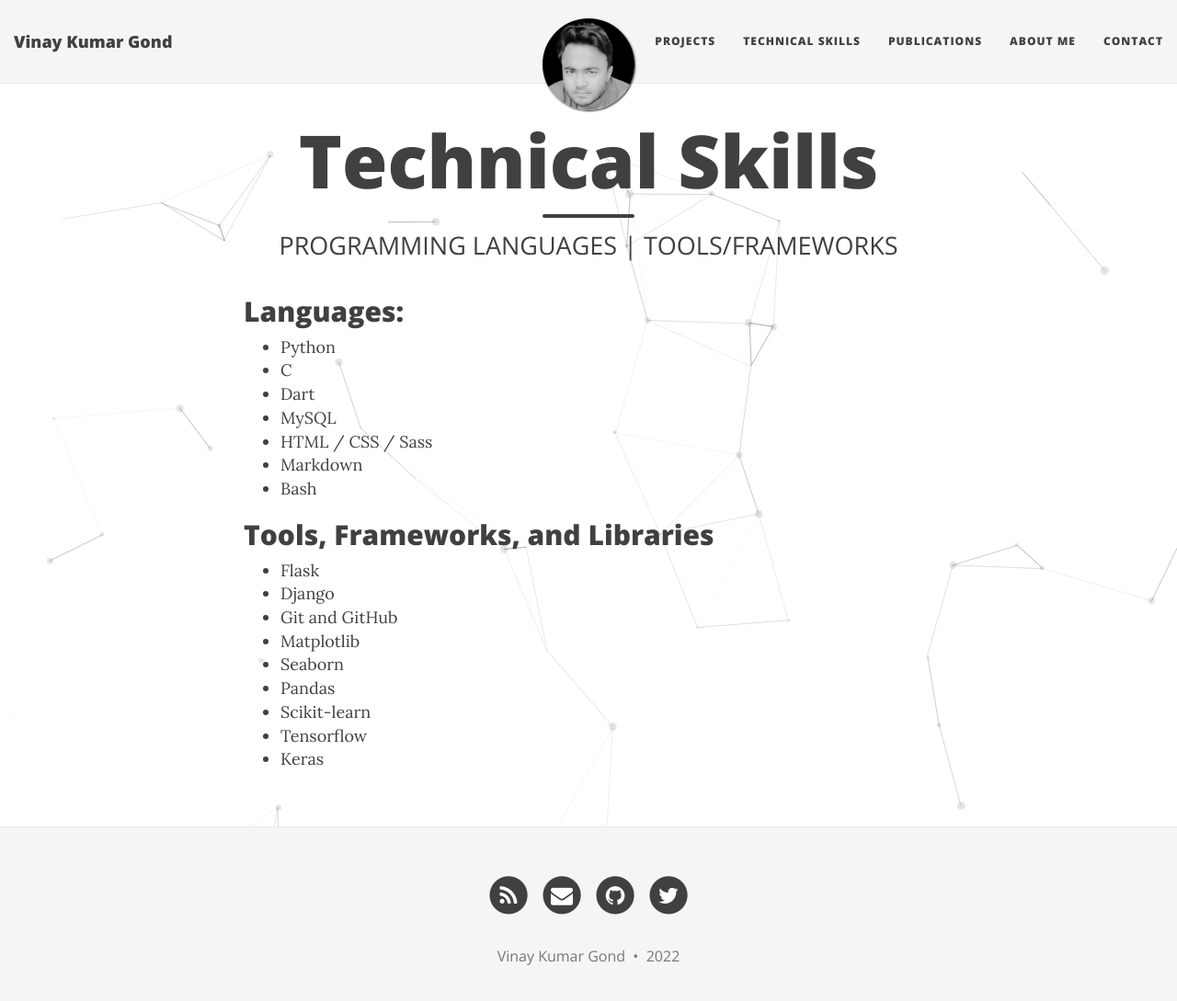
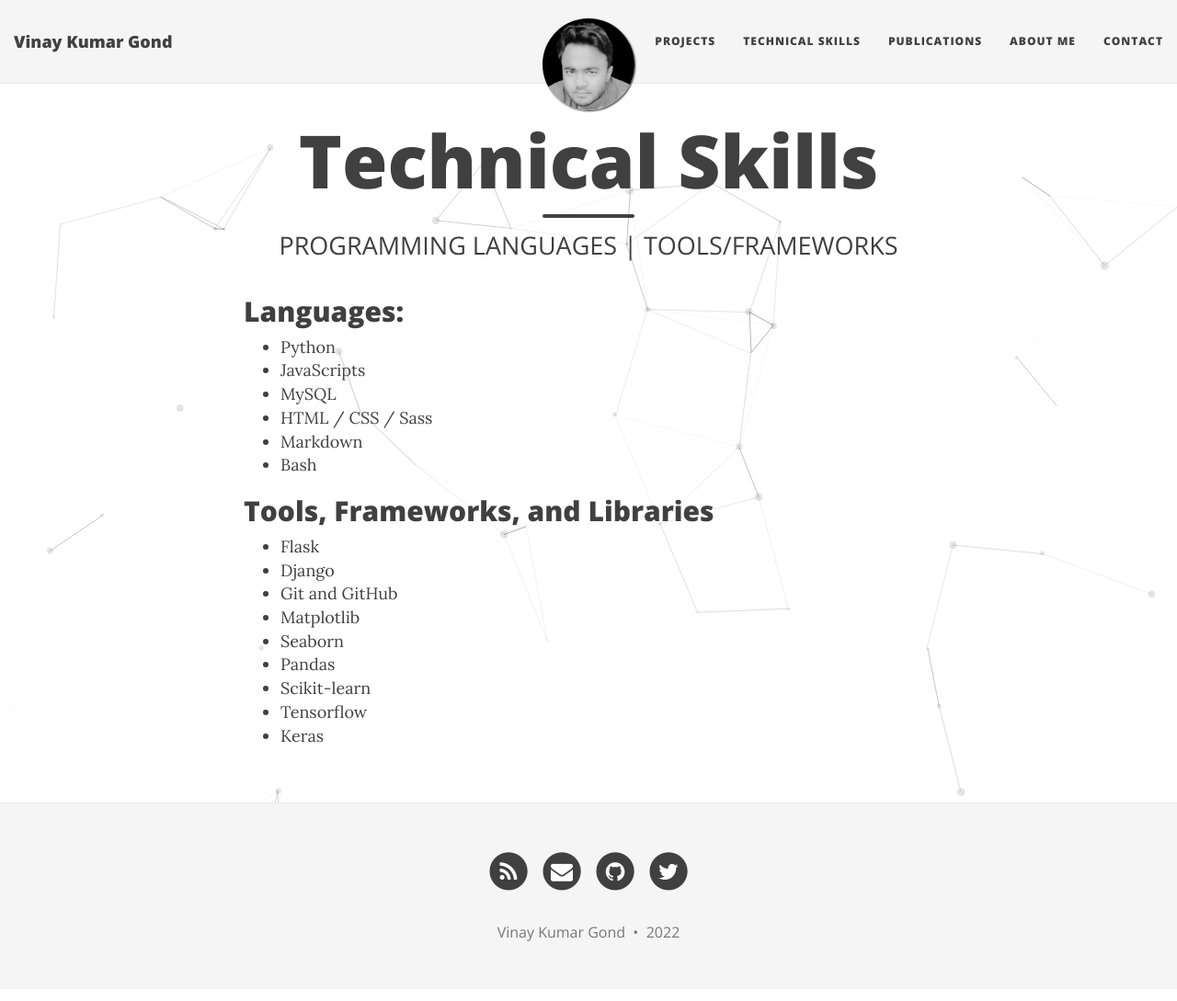
Before and after one commit to Vinaygond/Vinaygond.github.io, a Jekyll site: the page built from technicalskills.md, in a window 1280 px wide and 1109 px high. Shown: the top 1089 px of the window at 92% size. Built offline with Jekyll 4.4.1, drawn with Linux system fonts in a browser that asks for light colours; nearby versions of some CDN libraries.

Commit message:
Update technicalskills.md

```diff
--- a/technicalskills.md
+++ b/technicalskills.md
@@ -6,8 +6,7 @@ subtitle: PROGRAMMING LANGUAGES | TOOLS/FRAMEWORKS
 ## Languages:
 
 - Python
-- C
-- Dart
+- JavaScripts
 - MySQL
 - HTML / CSS / Sass
 - Markdown
```
